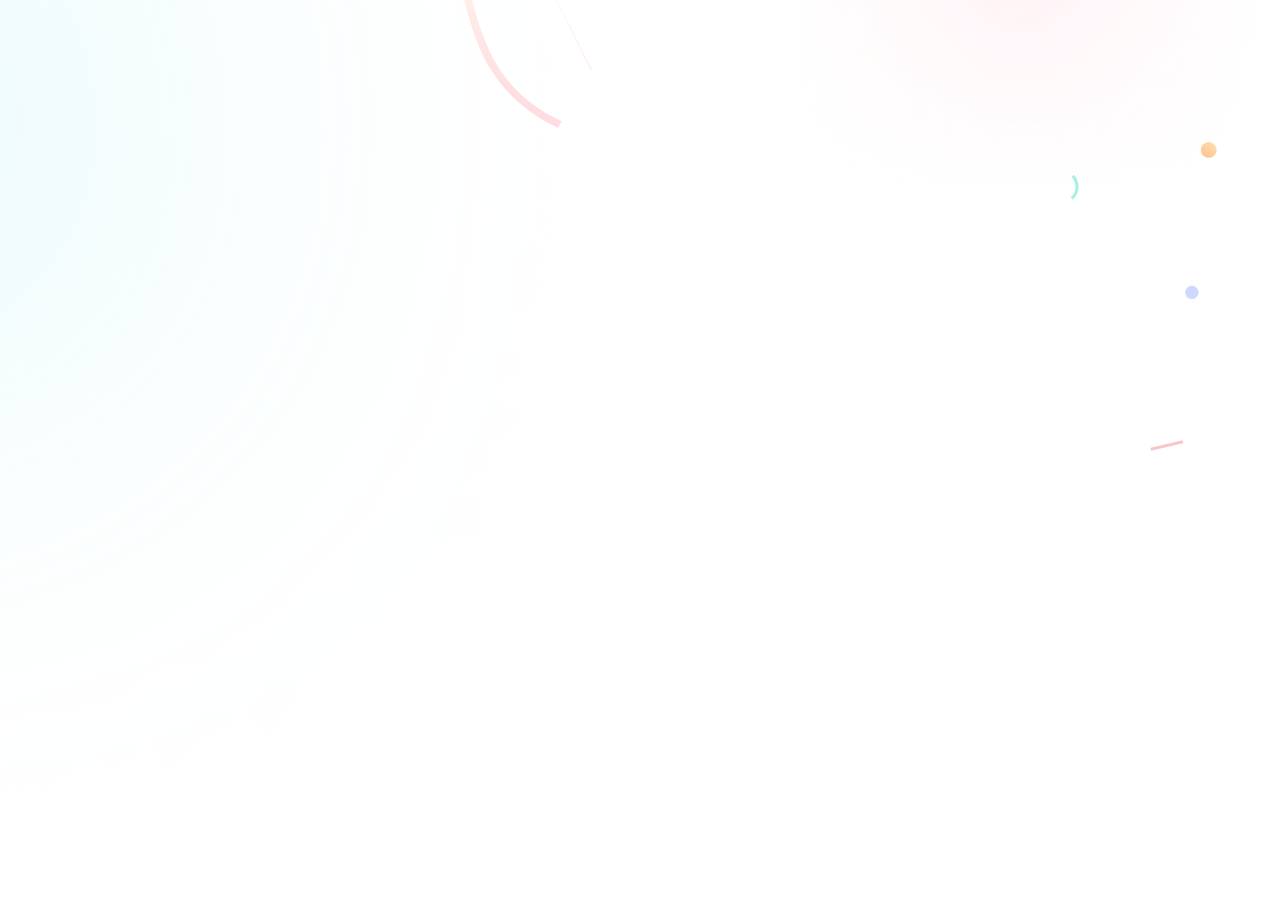
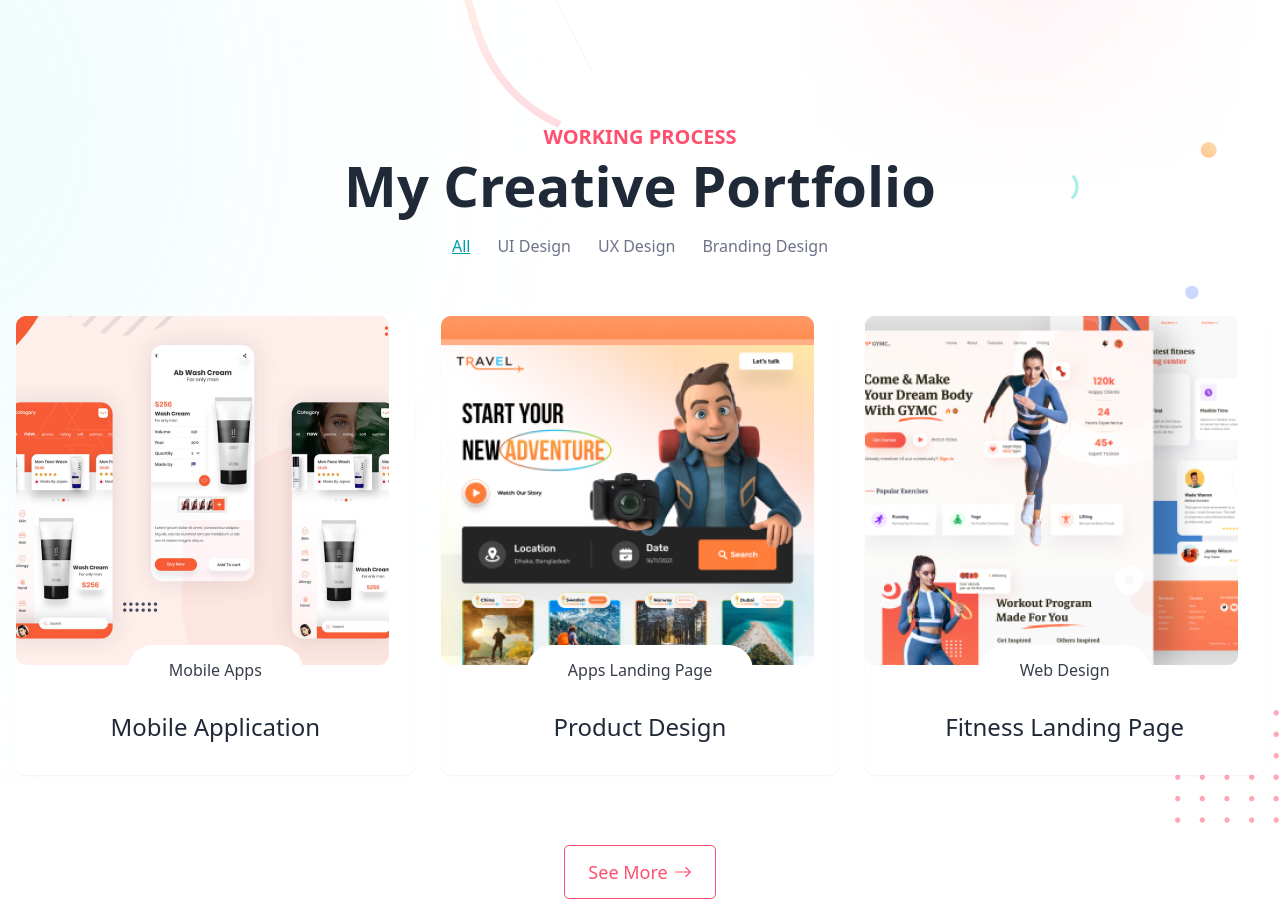
Before and after one commit to jahidhasan136/designer-developer-portfolio, a Next.js app: page / in a window 1280 px wide. Shown: the part 1554-2453 px from the top of the page. Built offline with nearby package versions, Linux system fonts and the light colour scheme.

Commit message:
creative portfolio section respnsive for all device

```diff
--- a/app/component/WorkingProcess/WorkingProcess.jsx
+++ b/app/component/WorkingProcess/WorkingProcess.jsx
@@ -7,17 +7,17 @@ import bgDot from './images/bg_dot.png'
 
 const WorkingProcess = () => {
     return (
-        <div className="container mt-[183px]">
+        <div className="container mt-[60px] md:mt-[293px] lg:mt-[183px]">
             <div className="text-center">
                 <h6 className="uppercase text-[#FF4F6E] text-xl font-bold mb-5">Working Process</h6>
-                <h1 className="text-[56px] font-bold mb-[35px]">My Creative Portfolio</h1>
+                <h1 className="text-[36px] md:text-[46px] lg:text-[56px] font-bold mb-[35px]">My Creative Portfolio</h1>
                 <div className="flex justify-center gap-[27px] text-base mb-[58px]">
                     <Link className="text-[#009DAE] underline font-medium" href='/'>All</Link>
                     <Link className="hover:text-[#009DAE] hover:underline text-[#6D7288]" href='/'>UI Design</Link>
                     <Link className="hover:text-[#009DAE] hover:underline text-[#6D7288]" href='/'>UX Design</Link>
                     <Link className="hover:text-[#009DAE] hover:underline text-[#6D7288]" href='/'>Branding Design</Link>
                 </div>
-                <div className="flex justify-between mb-[70px] relative">
+                <div className="grid md:grid-cols-2 lg:grid-cols-3 gap-[26px] justify-center mb-[70px] relative">
                     <div className="relative bg-white shadow-sm rounded-[10px]">
                         <img src={mobileApplication.src} alt="" />
                         <div className="absolute bottom-20 left-0 right-0 inline-flex">
@@ -42,7 +42,7 @@ const WorkingProcess = () => {
                         </div>
                         <h6 className="text-[24px] font-medium mt-[48px] pb-[34px]">Fitness Landing Page</h6>
                     </div>
-                    <img className="absolute -right-10 -bottom-12 -z-10" src={bgDot.src} alt="" />
+                    <img className="absolute hidden md:flex -right-10 -bottom-12 -z-10" src={bgDot.src} alt="" />
                 </div>
                 <button className="text-[#FF4F6E] border border-[#FF4F6E] hover:bg-[#FF4F6E] hover:text-white transition-all px-[23px] py-[12px] rounded-[5px] flex items-center gap-[6px] mx-auto">See More <BsArrowRight></BsArrowRight></button>
             </div>
--- a/app/page.js
+++ b/app/page.js
@@ -10,7 +10,7 @@ export default function Home() {
       <Banner></Banner>
       {/* <Services></Services> */}
       <About></About>
-      {/* <WorkingProcess></WorkingProcess> */}
+      <WorkingProcess></WorkingProcess>
       {/* <Feedback></Feedback> */}
     </>
   )
```
